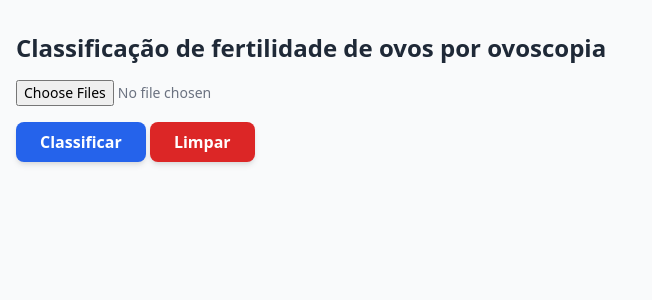
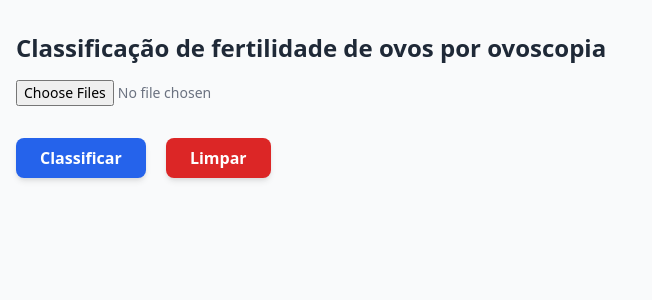
Before and after one commit to fcarlosmonteiro/egg-candling-ai, a Flask app: page / in a window 1280 px wide. Shown: the top 300 px of the page, without its empty margins (0-652 px from the left). Run offline with Flask 2, Linux system fonts and the light colour scheme.

Commit message:
update frontend

```diff
--- a/app/static/upload.js
+++ b/app/static/upload.js
@@ -1,24 +1,36 @@
+function clearPreviewAndResults() {
+    console.log("Clearing previews and results...");
+    const previewDiv = document.getElementById('images-preview');
+    const resultDiv = document.getElementById('classification-result');
+    const fileInput = document.querySelector('input[type=file]');
+
+    // Limpa o input do arquivo
+    fileInput.value = '';
+
+    // Remove todas as imagens de visualização
+    previewDiv.innerHTML = '';
+
+    // Limpa todos os resultados da classificação
+    resultDiv.innerHTML = '';
+}
+
 function previewFiles(event) {
-    console.log("Previewing files...");  // Log para verificar a chamada da função
     const preview = document.getElementById('images-preview');
     const files = event.target.files;
 
-    while (preview.firstChild) {
-        preview.removeChild(preview.firstChild);
-    }
+    preview.innerHTML = ''; // Clear existing previews
 
     function readAndPreview(file) {
         if (/\.(jpe?g|png|gif)$/i.test(file.name)) {
             var reader = new FileReader();
 
             reader.onload = function(event) {
-                var img = new Image();
-                img.height = 100; // Altura fixa
-                img.width = 100; // Largura fixa para manter a proporção
-                img.style.objectFit = 'cover'; // Isso garante que a imagem cubra o espaço sem distorcer
-                img.title = file.name;
-                img.src = event.target.result;
-                preview.appendChild(img);
+                var imageHtml = `
+                    <div class="flex flex-col items-center m-2">
+                        <img src="${event.target.result}" class="h-24 w-24 object-contain rounded-md shadow-lg" title="${file.name}" style="max-width:100%; height:auto;">
+                    </div>
+                `;
+                preview.insertAdjacentHTML('beforeend', imageHtml);
             };
 
             reader.readAsDataURL(file);
@@ -30,23 +42,15 @@ function previewFiles(event) {
     }
 }
 
+
 document.addEventListener("DOMContentLoaded", function() {
     const uploadForm = document.getElementById("upload-form");
-    const resultDiv = document.getElementById("classification-result");
     const fileInput = document.querySelector('input[type=file]');
     const previewDiv = document.getElementById('images-preview');
+    const resultDiv = document.getElementById('classification-result');
     const clearButton = document.getElementById('clear-button');
 
-    clearButton.addEventListener('click', function() {
-        // Limpar o formulário
-        uploadForm.reset();
-        // Remover imagens de visualização
-        while (previewDiv.firstChild) {
-            previewDiv.removeChild(previewDiv.firstChild);
-        }
-        // Limpar resultados da classificação
-        resultDiv.innerHTML = '';
-    });
+    clearButton.addEventListener('click', clearPreviewAndResults);
 
     uploadForm.addEventListener("submit", function(e) {
         e.preventDefault();
@@ -62,13 +66,12 @@ document.addEventListener("DOMContentLoaded", function() {
         .then(data => {
             let output = '';
             data.classificações.forEach((classificacao, index) => {
-                output += `<p>Imagem ${index + 1}: ${classificacao}</p>`;
+                output += `<p class="bg-gray-100 rounded p-2 shadow">Imagem ${index + 1}: ${classificacao}</p>`;
             });
             resultDiv.innerHTML = output;
         })
         .catch(error => {
-            console.error('Erro na requisição:', error);
-            resultDiv.innerHTML = `<p>Ocorreu um erro ao tentar classificar as imagens.</p>`;
+            resultDiv.innerHTML = `<p class="text-red-600">Ocorreu um erro ao tentar classificar as imagens.</p>`;
         });
     });
 
--- a/app/templates/index.html
+++ b/app/templates/index.html
@@ -12,11 +12,11 @@
             <h2 class="font-bold text-2xl mb-4 text-gray-800">Classificação de fertilidade de ovos por ovoscopia</h2>
             <form id="upload-form" action="/" method="POST" enctype="multipart/form-data">
                 <input type="file" name="egg_images" multiple class="block w-full text-sm text-gray-500 file:mb-4"/>
-                <div id="images-preview" class="mt-4 mb-4"></div>
+                <div id="images-preview" class="flex flex-wrap gap-4 mt-4 mb-4"></div>
                 <button type="submit" class="px-6 py-2 bg-blue-600 hover:bg-blue-700 text-white font-semibold rounded-lg shadow-md">Classificar</button>
-                <button type="button" id="clear-button" class="px-6 py-2 bg-red-600 hover:bg-red-700 text-white font-semibold rounded-lg shadow-md">Limpar</button>
+                <button type="button" id="clear-button" class="ml-4 px-6 py-2 bg-red-600 hover:bg-red-700 text-white font-semibold rounded-lg shadow-md">Limpar</button>
             </form>
-            <div id="classification-result" class="mt-4"></div>
+            <div id="classification-result" class="mt-4 space-y-2"></div>
         </div>
     </div>
     <script src="/static/upload.js"></script>
```
